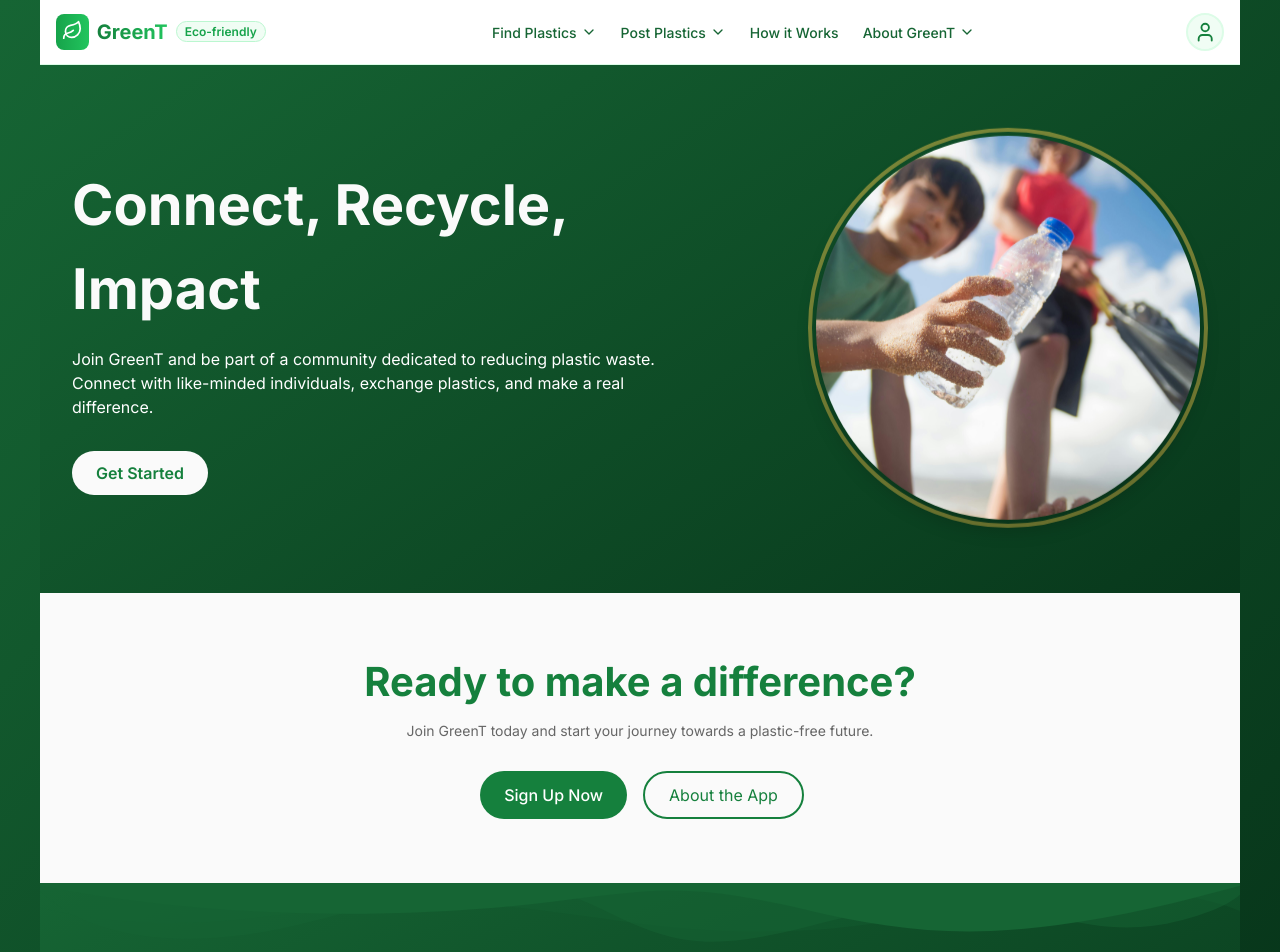
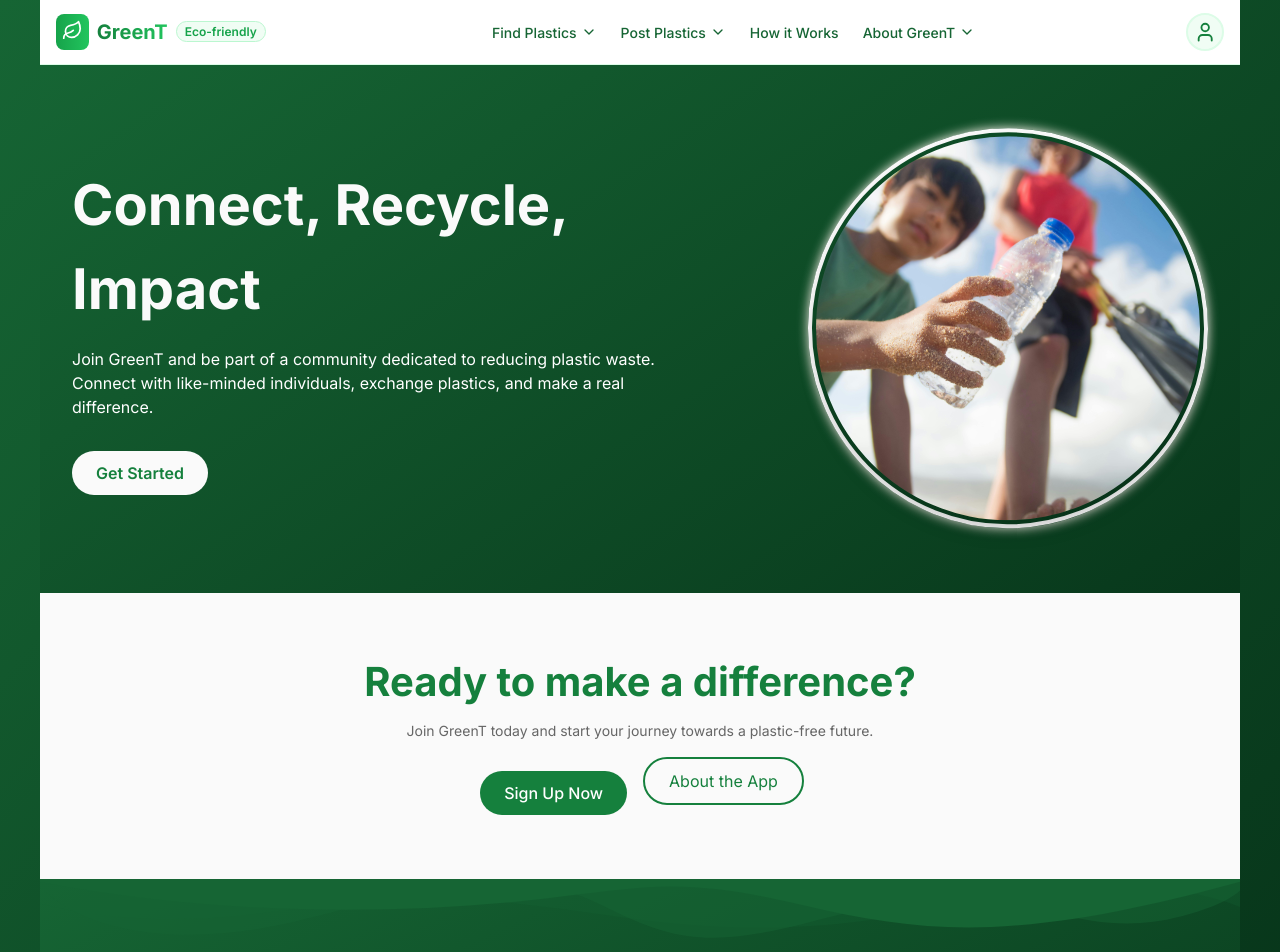
Before and after one commit to rayenrsalhi9/greenT, a React (Vite) app: page / in a window 1280 px wide. Shown: the top 952 px of the page. Built offline with nearby package versions, Linux system fonts and the light colour scheme; no server answers; a web font is replaced by a local one.

Commit message:
created animation for home page using framer motion.

```diff
--- a/package.json
+++ b/package.json
@@ -13,6 +13,7 @@
     "@tanstack/react-query": "^5.71.0",
     "date-fns": "^4.1.0",
     "firebase": "^11.4.0",
+    "framer-motion": "^12.6.2",
     "i18next": "^24.2.2",
     "i18next-browser-languagedetector": "^8.0.4",
     "lucide-react": "^0.485.0",
--- a/src/pages/static/Home.jsx
+++ b/src/pages/static/Home.jsx
@@ -1,40 +1,88 @@
-import { Link } from 'react-router-dom'
-
-import { useTranslation } from 'react-i18next'
-
-import homePageImg from '../../assets/home-img.jpg'
-import '../../styles/static/Home.css'
+import { Link } from "react-router-dom";
+import { useTranslation } from "react-i18next";
+import { motion } from "framer-motion";
+import homePageImg from "../../assets/home-img.jpg";
+import "../../styles/static/Home.css";
 
 export default function Home() {
-
-    const { t } = useTranslation()
+  const { t } = useTranslation();
 
   return (
     <section className="home">
-        <div className="hero-section">
-            <div className="hero-content">
-                <h1 className='hero-title'>
-                    {t("home-title")}
-                </h1>
-                <p>
-                    {t("home-description")}
-                </p>
-                <Link to="login" className='plastics-link-btn'>
-                    {t("home-button")}
-                </Link>
-            </div>
-            <div className="hero-image">
-                <img src={homePageImg} alt="home page image" />
-            </div>
+      <motion.div
+        className="hero-section"
+        initial={{ opacity: 0, y: 50 }}
+        animate={{ opacity: 1, y: 0 }}
+        transition={{ duration: 0.8, ease: "easeOut" }}
+      >
+        <motion.div
+          className="hero-content"
+          initial={{ opacity: 0, x: -50 }}
+          animate={{ opacity: 1, x: 0 }}
+          transition={{ duration: 1, delay: 0.3 }}
+        >
+          <h1 className="hero-title">{t("home-title")}</h1>
+          <p>{t("home-description")}</p>
+          <motion.div
+            whileHover={{ scale: 1.1 }}
+            whileTap={{ scale: 0.95 }}
+          >
+            <Link to="login" className="plastics-link-btn">
+              {t("home-button")}
+            </Link>
+          </motion.div>
+        </motion.div>
+
+        <motion.div
+        className="hero-image"
+        initial={{ opacity: 1, y: 20 }}
+        animate={{
+            opacity: 1,
+            y: [0, -6, 0], // Floating effect
+            rotate: [0, 1, -1, 0], // Slight rotation effect
+            boxShadow: [
+            "0px 0px 10px #fafafa",
+            "0px 0px 15px #ffbe0b",
+            "0px 0px 10px #fafafa",
+            ],
+        }}
+        transition={{
+            duration: 5,
+            repeat: Infinity,
+            ease: "easeInOut",
+        }}
+        >
+        <img src={homePageImg} alt="home page" />
+        </motion.div>
+      </motion.div>
+
+      <motion.div
+        className="nav-section"
+        initial={{ opacity: 0, y: 50 }}
+        animate={{ opacity: 1, y: 0 }}
+        transition={{ duration: 0.8, delay: 0.6 }}
+      >
+        <h2>{t("home-nav-title")}</h2>
+        <p>{t("home-nav-description")}</p>
+        <div className="buttons-section">
+          <motion.div
+            whileHover={{ scale: 1.1 }}
+            whileTap={{ scale: 0.95 }}
+          >
+            <Link to="signup" className="signup-link">
+              {t("home-nav-signup")}
+            </Link>
+          </motion.div>
+          <motion.div
+            whileHover={{ scale: 1.1 }}
+            whileTap={{ scale: 0.95 }}
+          >
+            <Link to="about" className="about-link">
+              {t("home-nav-about")}
+            </Link>
+          </motion.div>
         </div>
-        <div className="nav-section">
-            <h2>{t('home-nav-title')}</h2>
-            <p>{t('home-nav-description')}</p>
-            <div className="buttons-section">
-                <Link to="signup" className='signup-link'>{t('home-nav-signup')}</Link>
-                <Link to="about" className='about-link'>{t('home-nav-about')}</Link>
-            </div>
-        </div>
+      </motion.div>
     </section>
   )
 }
--- a/src/styles/static/Home.css
+++ b/src/styles/static/Home.css
@@ -66,20 +66,6 @@
     display: flex;
     align-items: center;
     justify-content: center;
-
-    animation: float 5s ease-in-out infinite, change-border-color 10s infinite;
-}
-
-@keyframes float {
-    0% { transform: translateY(0); }
-    50% { transform: translateY(-10px); }
-    100% { transform: translateY(0); }
-}
-
-@keyframes change-border-color {
-    0% { border-color: #fafafa; }
-    50% { border-color: #ffbe0b5d; }
-    100% { border-color: #fafafa; }
 }
 
 .hero-image img {
```
Also changed, not shown: 1 other file (tests, documents, lock files or other folders).
